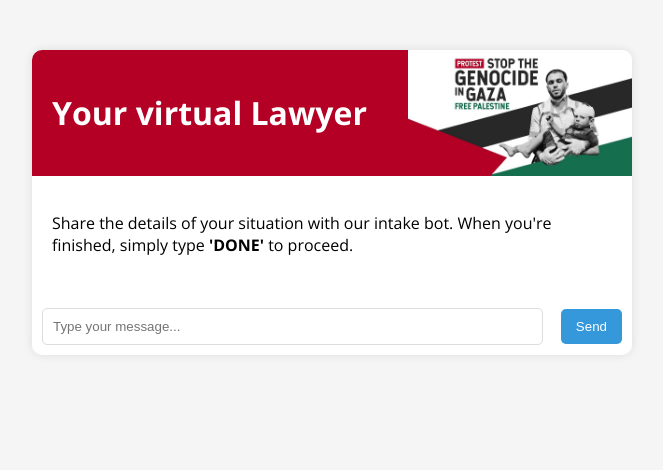
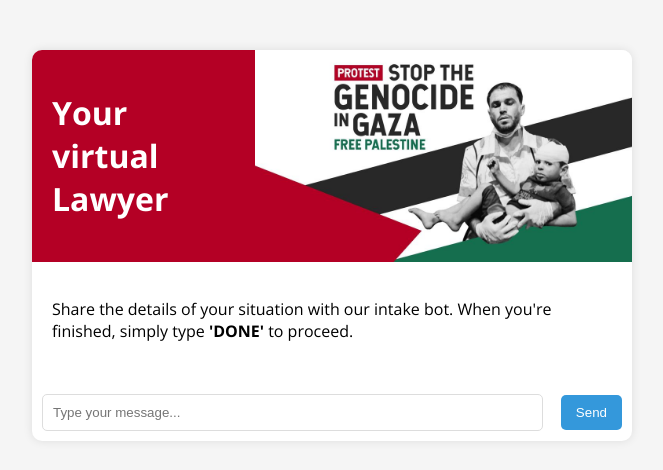
Before and after one commit to MouadMaaziz/virtual_Attorney_openai, a Flask app: page / in a window 1280 px wide. Shown: the top 470 px of the page, without its empty margins (308-971 px from the left). Run offline with Flask 3, Linux system fonts and the light colour scheme.

```diff
--- a/static/styles.css
+++ b/static/styles.css
@@ -13,7 +13,9 @@ body {
     border-radius: 10px;
     box-shadow: 0 0 10px rgba(0, 0, 0, 0.1);
 }
-
+.main-header{
+    width: 1em
+}
 .chat-header {
     background-color: #b40025;
     color: #fff;
--- a/templates/index.html
+++ b/templates/index.html
@@ -13,7 +13,7 @@
 
     <div class="chat-container">
         <div class="chat-header">
-            <h1>Your virtual Lawyer</h1>
+            <h1 class="main-header">Your virtual Lawyer</h1>
         </div>
 
         <div id="chat-container" class="chat-content">
```
